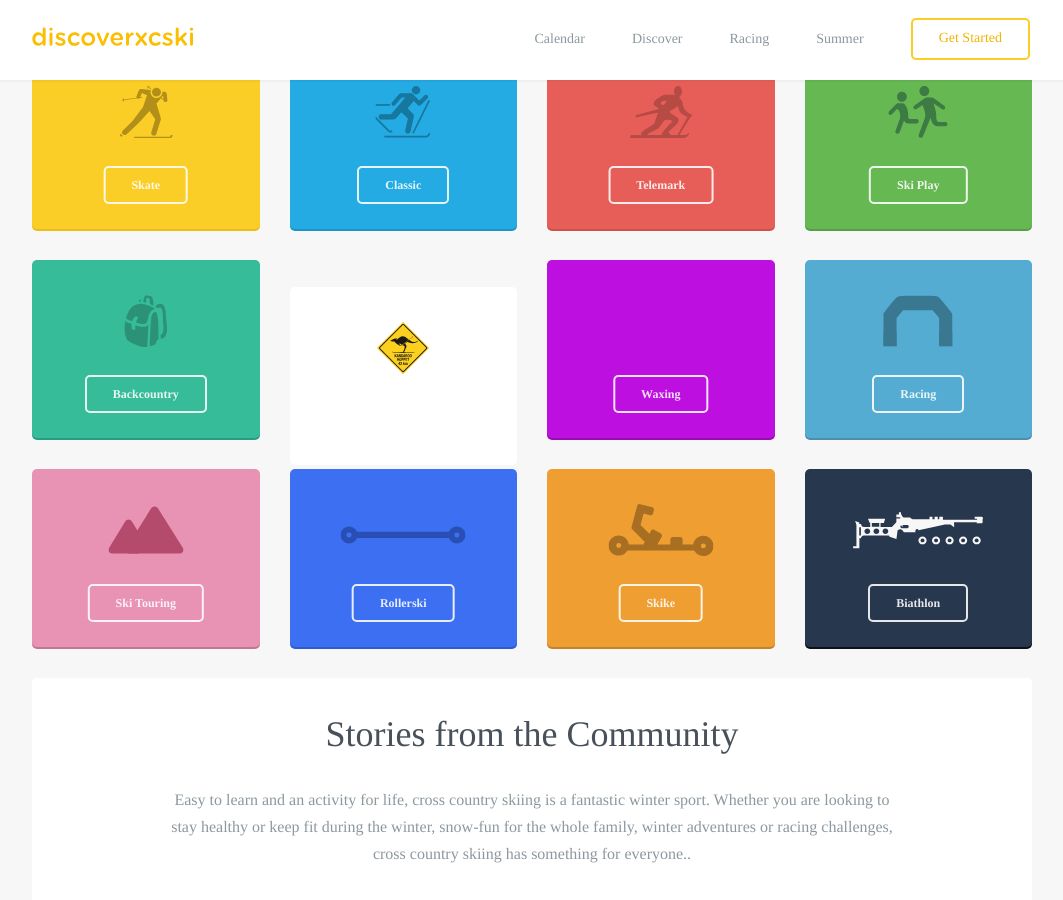
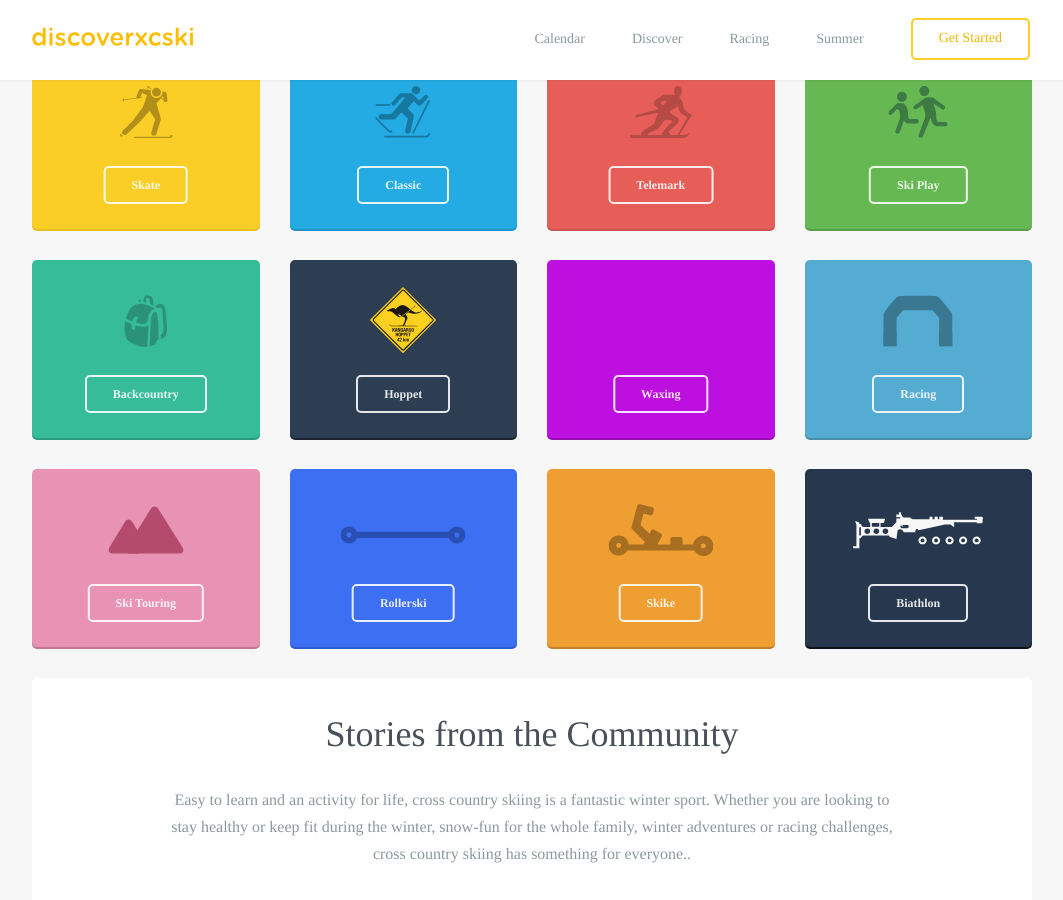
Before and after one commit to robcatto/robcatto.github.io, a Jekyll site: the page index.html, which Jekyll copies as it is, in a window 1280 px wide and 900 px high, scrolled down 1265 px. Shown: the whole window, without its empty margins (108-1171 px from the left). Built offline with Jekyll 4.4.1, drawn with Linux system fonts in a browser that asks for light colours; some web fonts are replaced; Markdown is read by kramdown in place of the engine named in the settings.

Commit message:
Update index.html

```diff
--- a/index.html
+++ b/index.html
@@ -575,8 +575,8 @@
                                                 </div>
                         </div>
                         <div class="column four">
-                                                <div style="height: 66px; top: 27px;" class="callout-card nav-card" style="background-color: #2D3E53;box-shadow: 0px 2px 0px rgba(27, 38, 52, 1);">
-                                                    <svg width="66px" height="66px" viewBox="0 0 66 66" version="1.1" xmlns="http://www.w3.org/2000/svg" xmlns:xlink="http://www.w3.org/1999/xlink" xmlns:sketch="http://www.bohemiancoding.com/sketch/ns">
+                                                <div class="callout-card nav-card" style="background-color: #2D3E53;box-shadow: 0px 2px 0px rgba(27, 38, 52, 1);">
+                                                    <svg width="66px" height="66px" style="height: 66px; top: 27px;"  viewBox="0 0 66 66" version="1.1" xmlns="http://www.w3.org/2000/svg" xmlns:xlink="http://www.w3.org/1999/xlink" xmlns:sketch="http://www.bohemiancoding.com/sketch/ns">
     <!-- Generator: Sketch 3.3.2 (12043) - http://www.bohemiancoding.com/sketch -->
     <title>Imported Layers Copy 2</title>
     <desc>Created with Sketch.</desc>
```
